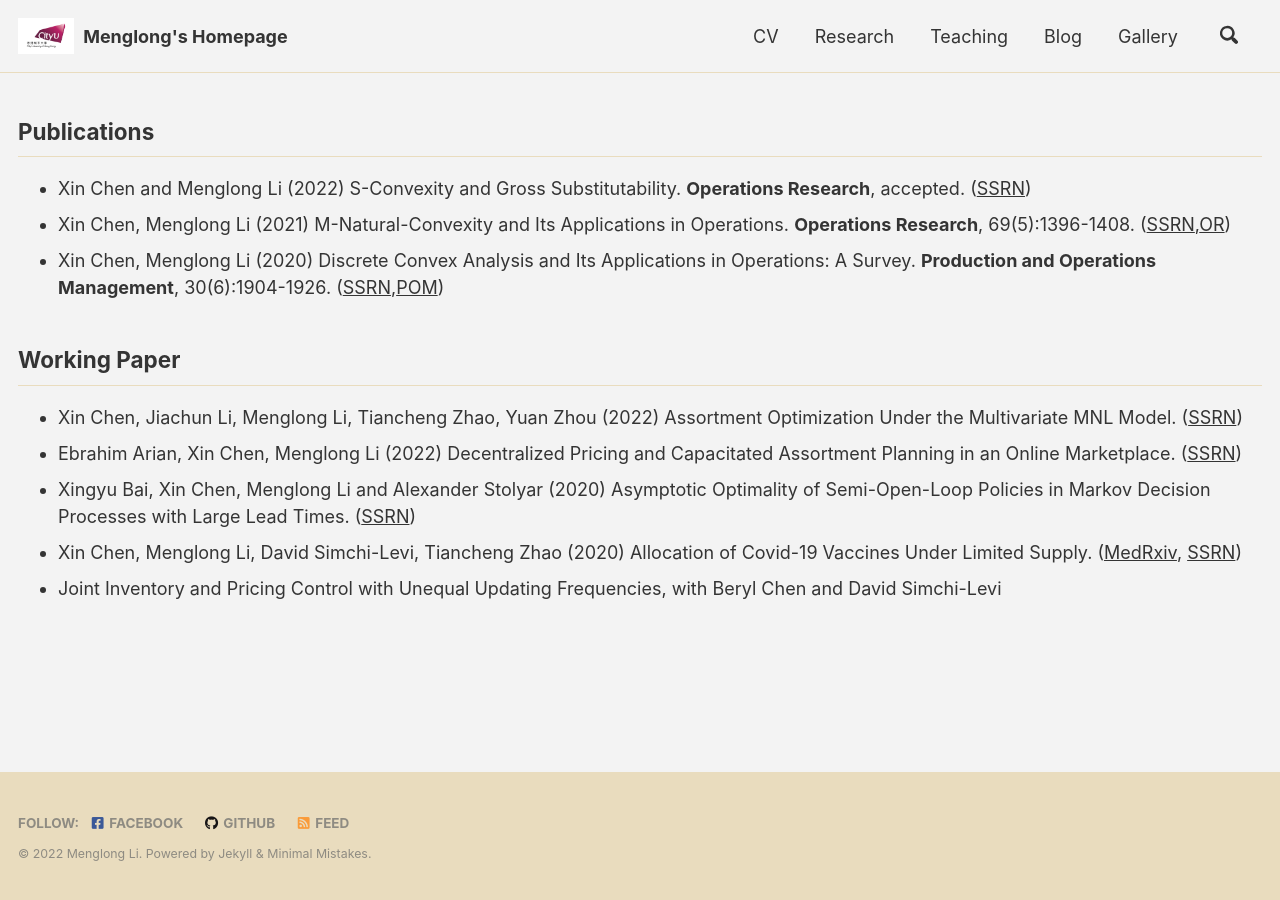
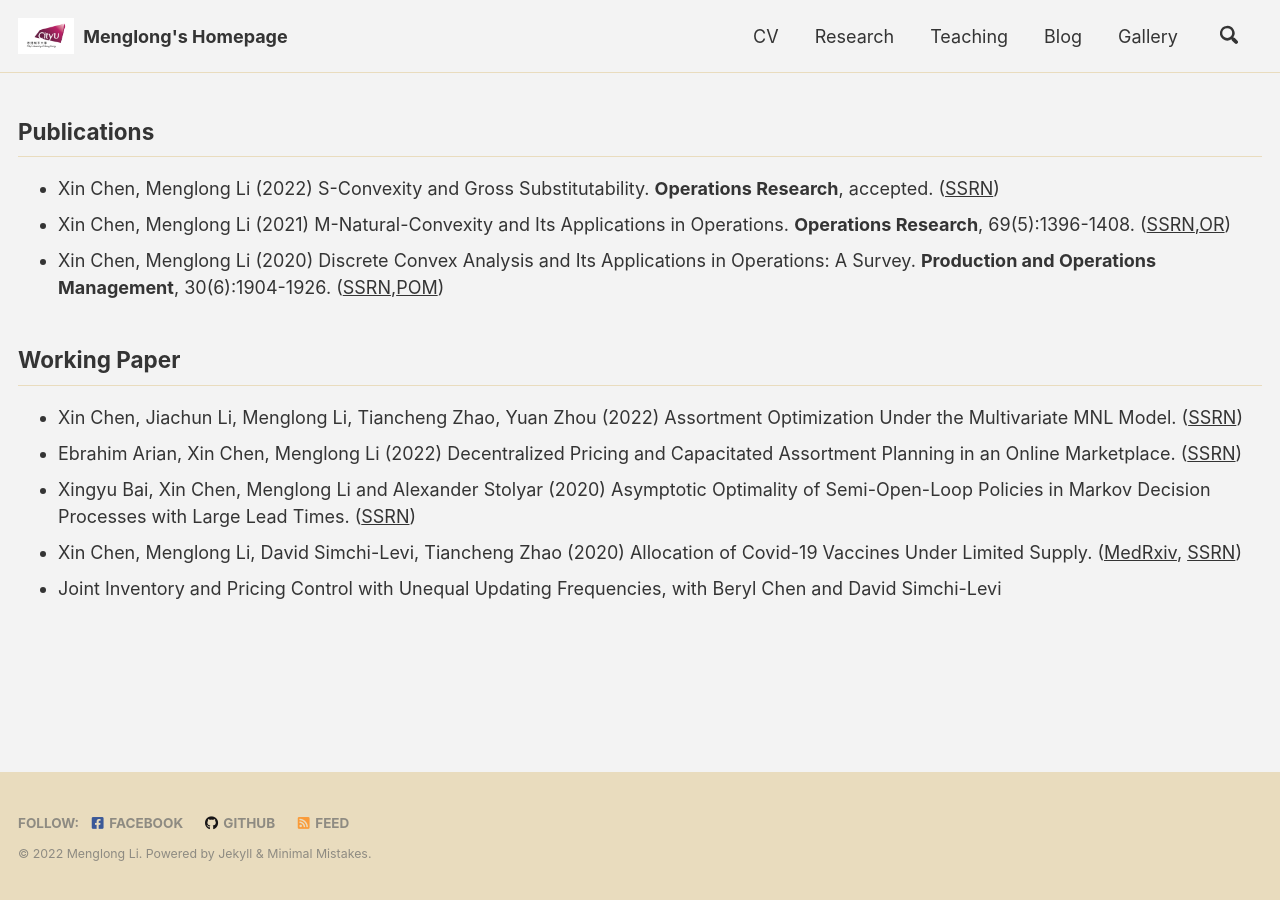
Before and after one commit to Menglongmath/Menglongmath.github.io, a Jekyll site: the page built from _pages/Research.md, in a window 1280 px wide. Built offline with Jekyll 4.4.1, drawn with Linux system fonts in a browser that asks for light colours; cached includes are drawn as plain includes.

Commit message:
Update Research.md

```diff
--- a/_pages/Research.md
+++ b/_pages/Research.md
@@ -10,7 +10,7 @@ permalink: /research/
 
 ## Publications
 
-* Xin Chen and Menglong Li (2022) S-Convexity and Gross Substitutability. **Operations Research**, accepted. ([SSRN](http://www.google.com/url?q=http%3A%2F%2Fssrn.com%2Fabstract%3D3549632&sa=D&sntz=1&usg=AFQjCNESBg5t491MLj-0NKrjKkYFGuFT2w))
+* Xin Chen, Menglong Li (2022) S-Convexity and Gross Substitutability. **Operations Research**, accepted. ([SSRN](http://www.google.com/url?q=http%3A%2F%2Fssrn.com%2Fabstract%3D3549632&sa=D&sntz=1&usg=AFQjCNESBg5t491MLj-0NKrjKkYFGuFT2w))
 * Xin Chen, Menglong Li (2021) M-Natural-Convexity and Its Applications in Operations. **Operations Research**, 69(5):1396-1408. ([SSRN](https://www.google.com/url?q=https%3A%2F%2Fpapers.ssrn.com%2Fsol3%2Fpapers.cfm%3Fabstract_id%3D3431474&sa=D&sntz=1&usg=AFQjCNHni1WzyvoGd5vpDaCPE5U-B70ULg),[OR](https://doi.org/10.1287/opre.2020.2070))
 * Xin Chen, Menglong Li (2020) Discrete Convex Analysis and Its Applications in Operations: A Survey. **Production and Operations Management**, 30(6):1904-1926. ([SSRN](http://www.google.com/url?q=http%3A%2F%2Fssrn.com%2Fabstract%3D3549628&sa=D&sntz=1&usg=AFQjCNF1-_9NcdaipDQTTJkvt1-B0RsRTg),[POM](https://doi.org/10.1111/poms.13234))
 
```
